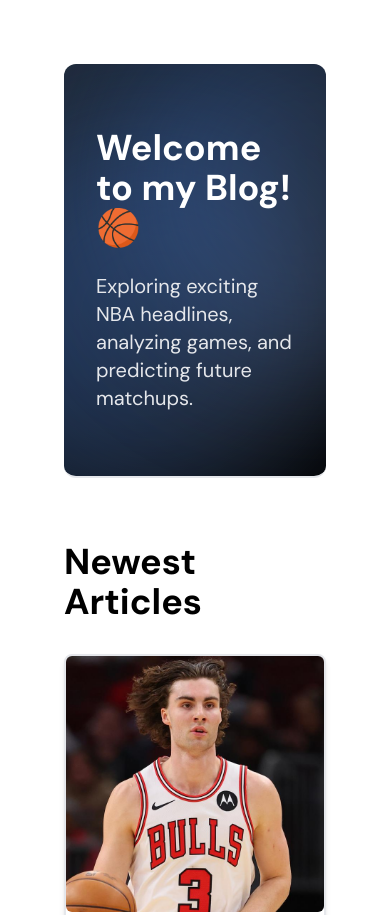
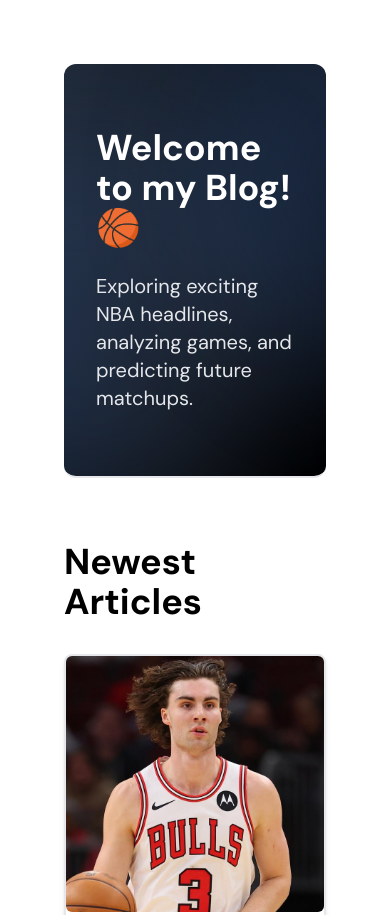
Before and after one commit to Ethanqg0/nba-blog, a website: page src/index.html in a window 390 px wide. Shown: the top 915 px of the page. Drawn offline with Linux system fonts and the light colour scheme.

Commit message:
Responsiveness: Adding media queries to gradient background

```diff
--- a/src/index.html
+++ b/src/index.html
@@ -13,9 +13,9 @@
     <main class="container mx-auto px-16 py-16 ">
         <nav class="relative flex justify-center overflow-hidden border-b-2 p-8 py-16 bg-gradient-to-tl from-black to-gray-800 rounded-xl flex-col items-center">
             <!-- Circle Blur Gradient -->
-            <div class="absolute z-10 inset-0 -left-24 top-16 opacity-30 bg-gradient-to-r from-blue-500 to-gray-500 rounded-full blur-3xl w-96 h-96"></div>
+            <div class="absolute z-10 inset-0 -left-40 lg:-left-24 top-16 opacity-20 lg:opacity-30 bg-gradient-to-r from-blue-500 to-gray-500 rounded-full blur-3xl w-96 h-96"></div>
 
-            <div class="absolute z-10 -right-44 bottom-24 opacity-30 bg-gradient-to-r from-blue-500 to-gray-500 rounded-full blur-3xl w-96 h-96"></div>
+            <div class="absolute z-10 -right-64 lg:-right-44 bottom-24 opacity-20 lg:opacity-30 bg-gradient-to-r from-blue-500 to-gray-500 rounded-full blur-3xl w-96 h-96"></div>
 
             <h1 class="font-bold text-4xl lg:text-6xl text-white z-50 word-wrap"> Welcome to my Blog! 🏀</h1>
             <p class="text-gray-200 mt-6  text-xl lg:text-2xl z-50">Exploring exciting NBA headlines, analyzing games, and predicting future matchups.</p>
```
Also changed, not shown: src/css/output.css.
